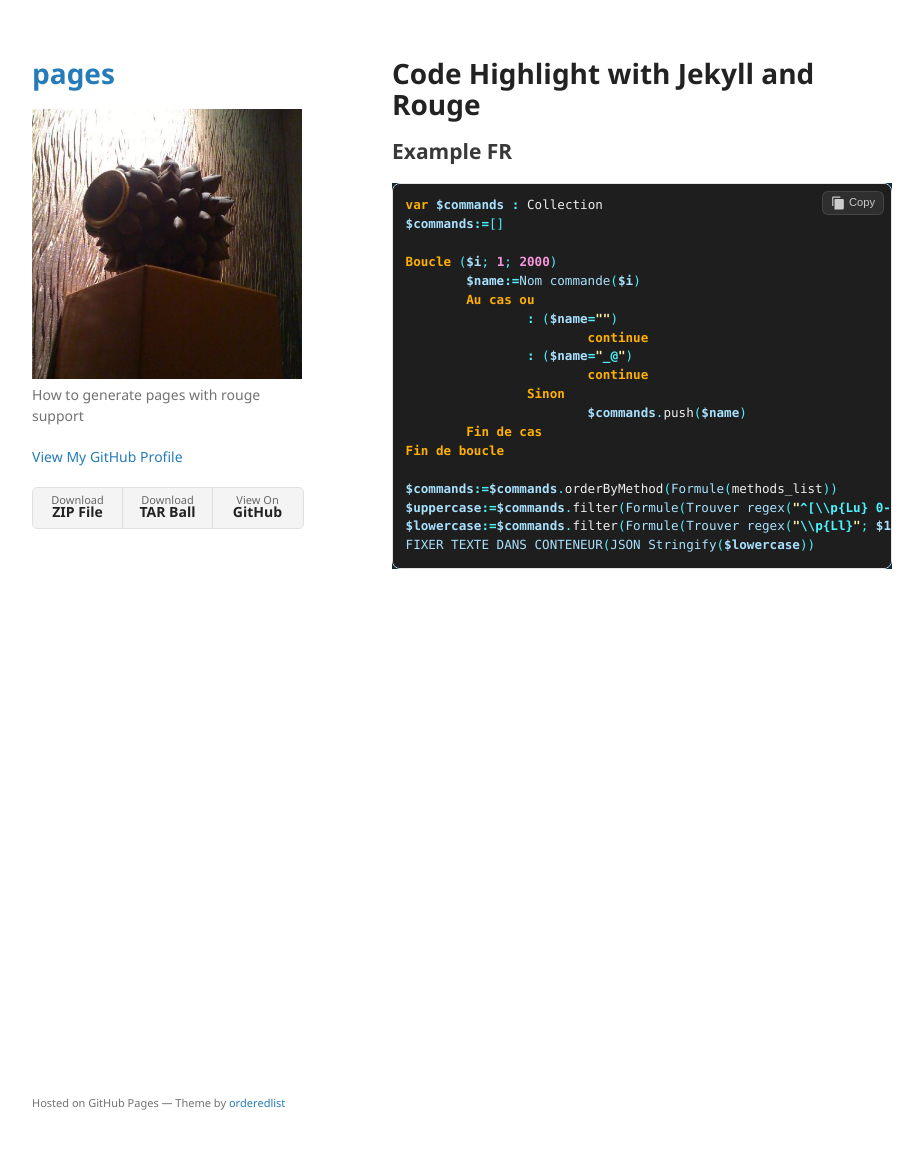
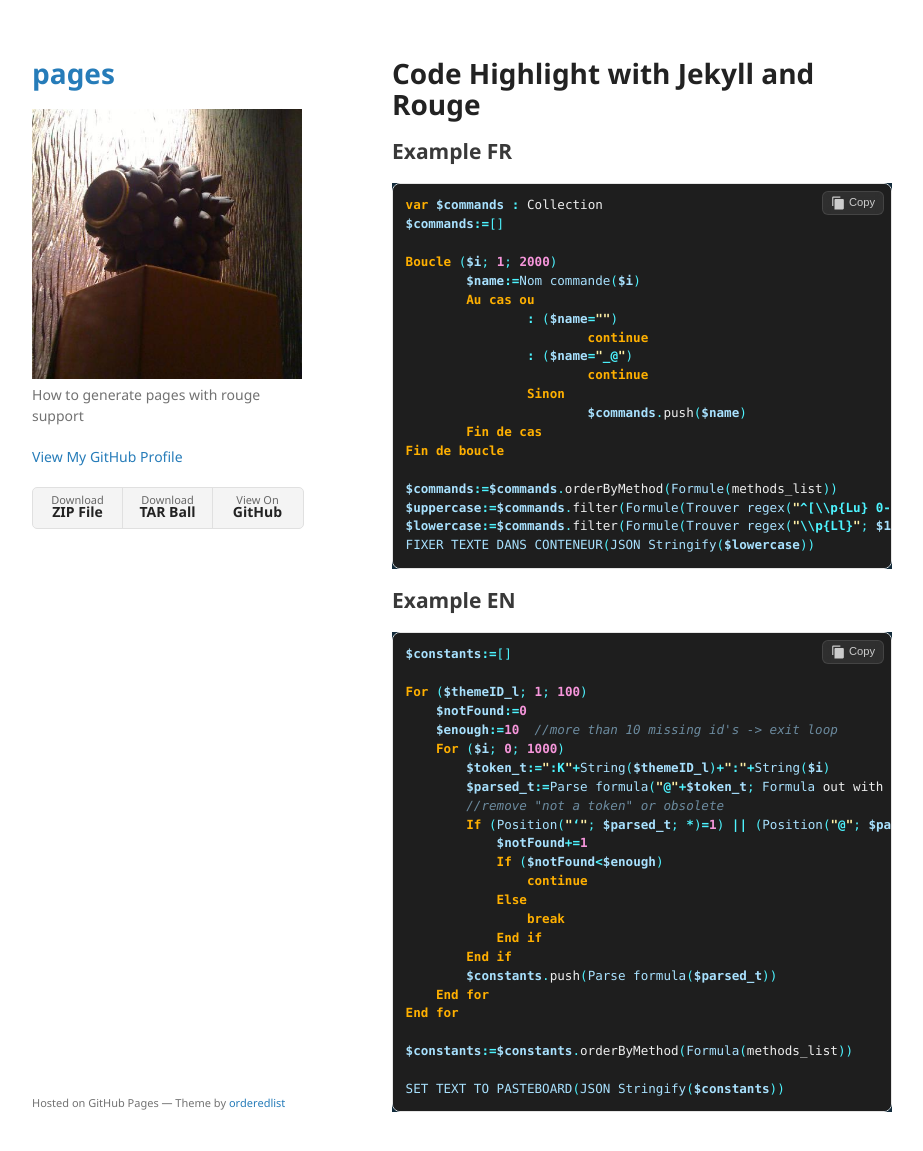
Before and after one commit to miyako/pages, a Jekyll site: the page built from index.md, in a window 1280 px wide and 1182 px high. Shown: the top 1151 px of the window, without its empty margins (178-1101 px from the left). Built offline with Jekyll 4.4.1, drawn with Linux system fonts in a browser that asks for light colours.

Commit message:
Update index.md

````diff
--- a/index.md
+++ b/index.md
@@ -27,3 +27,32 @@ $uppercase:=$commands.filter(Formule(Trouver regex("^[\\p{Lu} 0-9]+$"; $1.value;
 $lowercase:=$commands.filter(Formule(Trouver regex("\\p{Ll}"; $1.value; 1)))
 FIXER TEXTE DANS CONTENEUR(JSON Stringify($lowercase))
 ```
+
+## Example EN
+
+```4d
+$constants:=[]
+
+For ($themeID_l; 1; 100)
+    $notFound:=0
+    $enough:=10  //more than 10 missing id's -> exit loop
+    For ($i; 0; 1000)
+        $token_t:=":K"+String($themeID_l)+":"+String($i)
+        $parsed_t:=Parse formula("@"+$token_t; Formula out with tokens)
+        //remove "not a token" or obsolete
+        If (Position("‘"; $parsed_t; *)=1) || (Position("@"; $parsed_t; *)=1) || (Position("_o_"; $parsed_t; *)=1)
+            $notFound+=1
+            If ($notFound<$enough)
+                continue
+            Else
+                break
+            End if
+        End if
+        $constants.push(Parse formula($parsed_t))
+    End for
+End for
+
+$constants:=$constants.orderByMethod(Formula(methods_list))
+
+SET TEXT TO PASTEBOARD(JSON Stringify($constants))
+```
````
